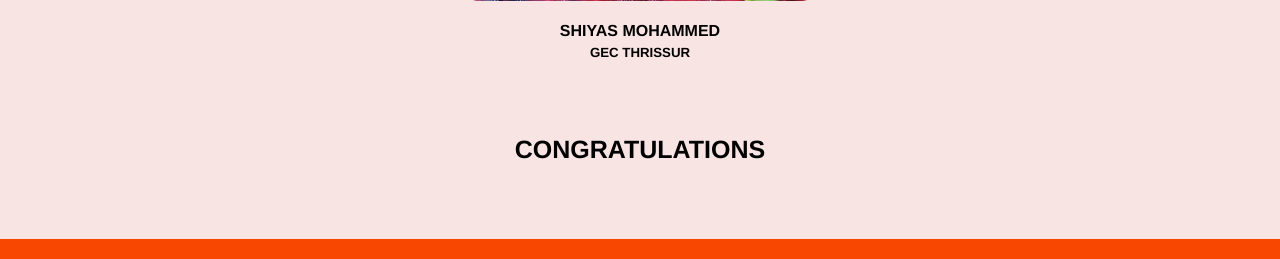
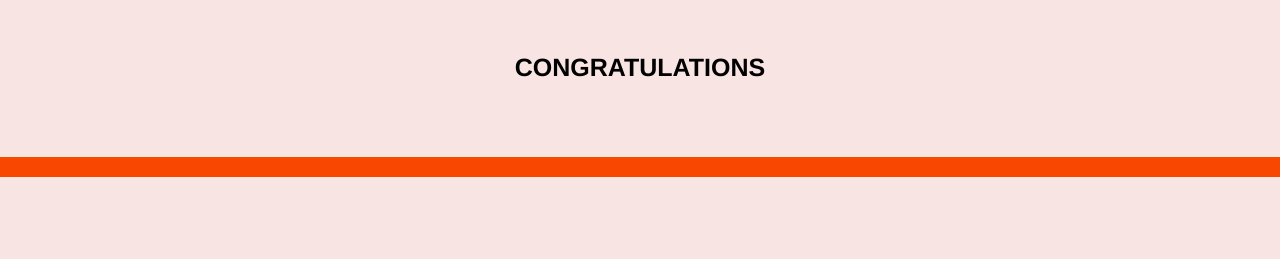
Before and after one commit to fossgect/HACKTOBER-FIESTA21, a Flask app: template templates/card.html in a window 1280 px wide. Shown: the part 583-842 px from the top of the page. After the commit the page ends 760 px from the top, so only its background shows below. Run offline with Flask 2, Linux system fonts and the light colour scheme; the template is opened without the code that fills it: most values are stand-ins (such as "Sample title", 1, 10 or a date in 2020).

Commit message:
Update card.html

```diff
--- a/templates/card.html
+++ b/templates/card.html
@@ -1,7 +1,8 @@
+<!doctype html>
 <html>
     <head>
         <title>Hacktober</title>
-        <link rel="stylesheet" href="style.css" type="text/css">
+        <link rel="stylesheet" href="{{url_for('static', filename='styles/style.css')}}" type="text/css">
         <meta name="viewport" content="width=device-width, initial-scale=1.0">
     </head>
     <body>
@@ -17,16 +18,24 @@
                     </div>
                 </div>
                 <div class="content">
-                    <h1>HACTOBERFIESTA-21</h1>
-                    <div class="underline-txt"><h2>PARTICIPATION CARD</h2></div>
+                    <center>
+                        <h1>HACTOBERFIESTA-21</h1>
+                    </center
+                    <div class="underline-txt">
+                        <center>
+                            <h2>PARTICIPATION CARD</h2>
+                        </center>
+                    </div>
                     <div class="img-details">
-                        <img src="img/Shiyas.jpg">
-                        <h4>SHIYAS MOHAMMED</h4>
+                        <img src="{{url_for('static', filename='images/Shiyas.jpg')}}">
+                        <h4>{{name}}</h4>
                         <h5>GEC THRISSUR</h5>
                     </div>
                 </div>
                 <div class="congrats">
-                    <h1>CONGRATULATIONS</h1>
+                    <center>
+                        <h1>CONGRATULATIONS</h1>
+                    </center>
                 </div>
             </div>
         </div>
```
